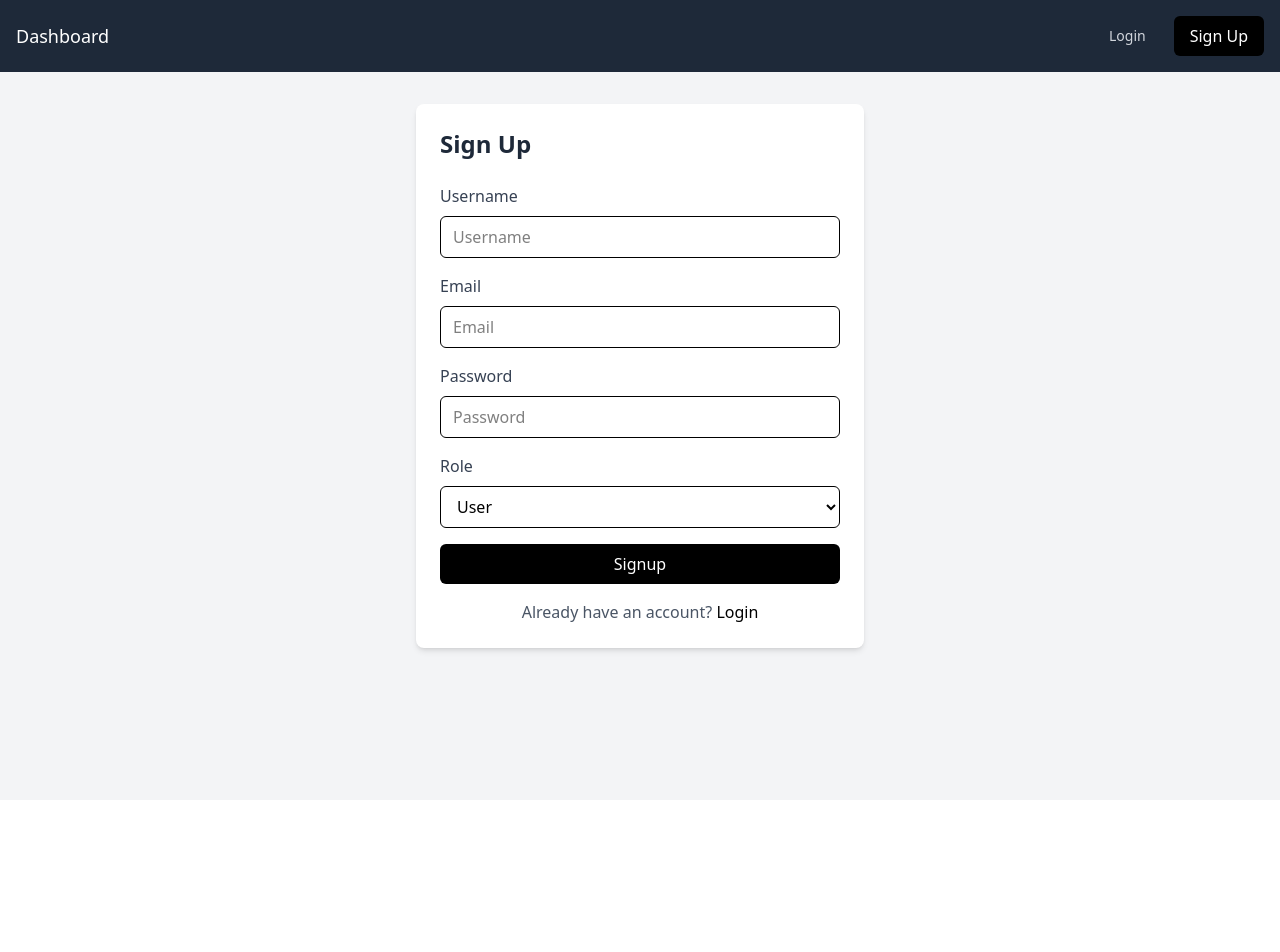
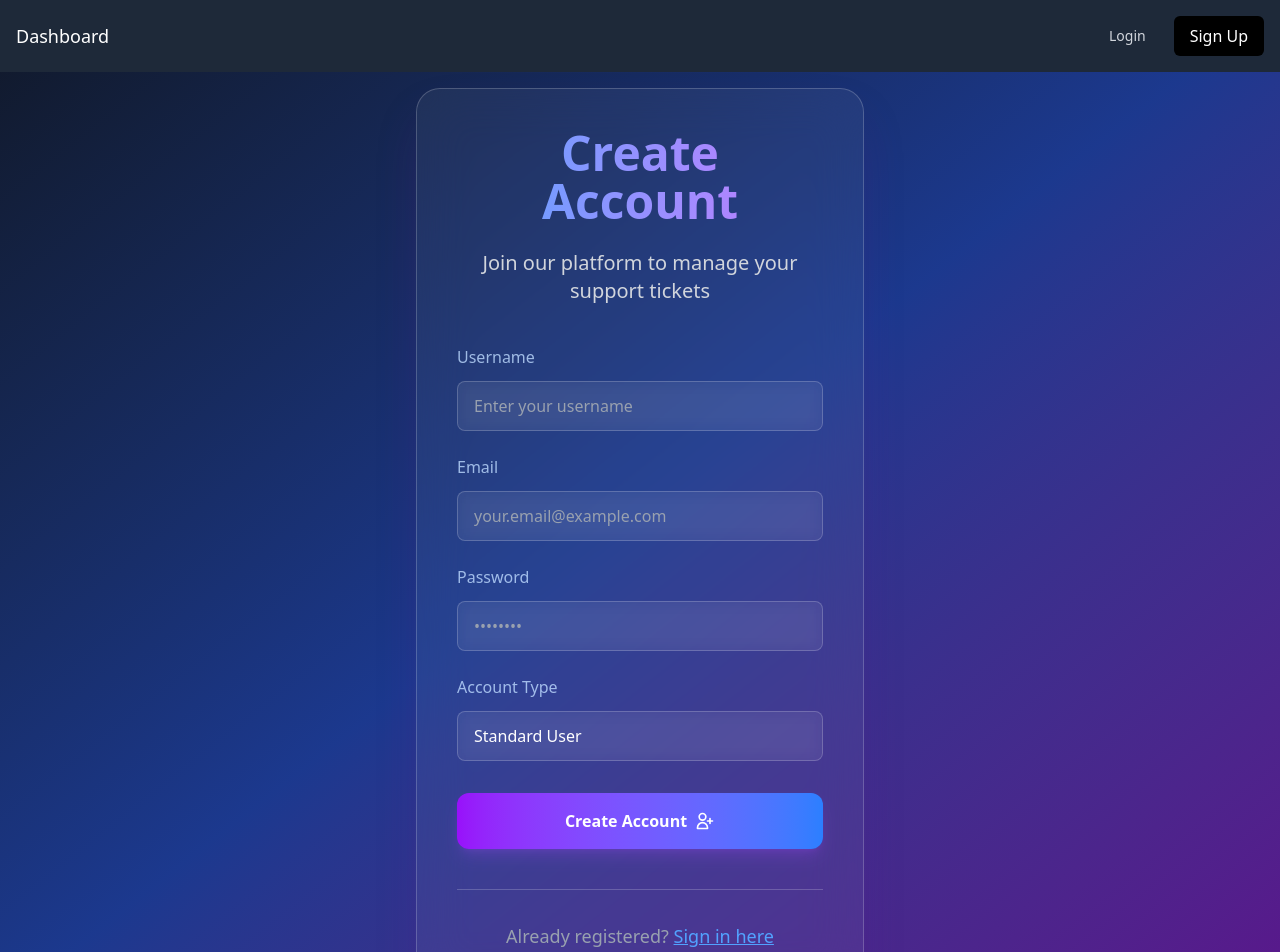
Before and after one commit to Besufekad-HAZ/Role-Based-Ticketing-System, a React (Vite) app in the folder frontend/: page /signup in a window 1280 px wide. Shown: the top 952 px of the page. Before the commit the page ends 800 px from the top, so only its background shows below. Built offline with nearby package versions, Linux system fonts and the light colour scheme.

Commit message:
Update the Signup component styling

```diff
--- a/frontend/src/pages/Signup.jsx
+++ b/frontend/src/pages/Signup.jsx
@@ -30,72 +30,140 @@ const Signup = () => {
   };
 
   return (
-    <div className="min-h-screen bg-gray-100">
+    <div className="min-h-screen bg-gradient-to-br from-gray-900 via-blue-900 to-purple-900">
       <Navbar />
-      <div className="max-w-md mx-auto mt-8 p-6 bg-white rounded-lg shadow-md">
-        <h2 className="text-2xl font-bold text-gray-800 mb-6">Sign Up</h2>
+      <div className="flex items-center justify-center min-h-screen p-4">
+        <div className="w-full max-w-md backdrop-blur-xl bg-white/5 rounded-3xl shadow-2xl shadow-purple-900/30 border border-white/20 p-10 space-y-10">
+          {/* Header Section */}
+          <div className="text-center space-y-6">
+            <h1 className="text-5xl font-bold bg-gradient-to-r from-blue-400 to-purple-400 bg-clip-text text-transparent">
+              Create Account
+            </h1>
+            <p className="text-gray-300 text-xl font-light">
+              Join our platform to manage your support tickets
+            </p>
+          </div>
+
+          {/* Error Message */}
           {error && (
-          <div className="bg-red-100 border border-red-400 text-red-700 px-4 py-3 rounded mb-4">
+            <div className="p-4 bg-red-500/20 text-red-300 rounded-lg border border-red-500/30">
               {error}
             </div>
           )}
-        <form onSubmit={handleSubmit} className="space-y-4">
+
+          {/* Form Section */}
+          <form onSubmit={handleSubmit} className="space-y-8">
+            <div className="space-y-6">
+              {/* Username Input */}
               <div>
-            <label className="block text-gray-700 mb-2">Username</label>
+                <label className="block text-blue-200/80 mb-3 font-medium">
+                  Username
+                </label>
                 <input
-              className="w-full px-3 py-2 border rounded-md focus:outline-none focus:ring-2 focus:ring-black"
+                  className="w-full px-4 py-3 bg-white/5 backdrop-blur-sm rounded-lg border border-white/20
+                    focus:outline-none focus:ring-2 focus:ring-purple-500 focus:border-transparent
+                    placeholder:text-gray-400 text-white transition-all"
                   type="text"
-              placeholder="Username"
+                  placeholder="Enter your username"
                   value={username}
                   onChange={(e) => setUsername(e.target.value)}
                   required
                 />
               </div>
+
+              {/* Email Input */}
               <div>
-            <label className="block text-gray-700 mb-2">Email</label>
+                <label className="block text-blue-200/80 mb-3 font-medium">
+                  Email
+                </label>
                 <input
-              className="w-full px-3 py-2 border rounded-md focus:outline-none focus:ring-2 focus:ring-black"
+                  className="w-full px-4 py-3 bg-white/5 backdrop-blur-sm rounded-lg border border-white/20
+                    focus:outline-none focus:ring-2 focus:ring-purple-500 focus:border-transparent
+                    placeholder:text-gray-400 text-white transition-all"
                   type="email"
-              placeholder="Email"
+                  placeholder="your.email@example.com"
                   value={email}
                   onChange={(e) => setEmail(e.target.value)}
                   required
                 />
               </div>
+
+              {/* Password Input */}
               <div>
-            <label className="block text-gray-700 mb-2">Password</label>
+                <label className="block text-blue-200/80 mb-3 font-medium">
+                  Password
+                </label>
                 <input
-              className="w-full px-3 py-2 border rounded-md focus:outline-none focus:ring-2 focus:ring-black"
+                  className="w-full px-4 py-3 bg-white/5 backdrop-blur-sm rounded-lg border border-white/20
+                    focus:outline-none focus:ring-2 focus:ring-purple-500 focus:border-transparent
+                    placeholder:text-gray-400 text-white transition-all"
                   type="password"
-              placeholder="Password"
+                  placeholder="••••••••"
                   value={password}
                   onChange={(e) => setPassword(e.target.value)}
                   required
                 />
               </div>
+
+              {/* Role Selection */}
               <div>
-            <label className="block text-gray-700 mb-2">Role</label>
+                <label className="block text-blue-200/80 mb-3 font-medium">
+                  Account Type
+                </label>
                 <select
-              className="w-full px-3 py-2 border rounded-md focus:outline-none focus:ring-2 focus:ring-black"
+                  className="w-full px-4 py-3 bg-white/5 backdrop-blur-sm rounded-lg border border-white/20
+                    focus:outline-none focus:ring-2 focus:ring-purple-500 focus:border-transparent
+                    text-white transition-all appearance-none"
                   value={role}
                   onChange={(e) => setRole(e.target.value)}
                 >
-              <option value="user">User</option>
-              <option value="admin">Admin</option>
+                  <option value="user" className="bg-gray-800">
+                    Standard User
+                  </option>
+                  <option value="admin" className="bg-gray-800">
+                    Administrator
+                  </option>
                 </select>
               </div>
+            </div>
+
+            {/* Submit Button */}
             <button
               type="submit"
-            className="w-full bg-black hover:bg-blue text-white py-2 px-4 rounded-md transition-colors"
+              className="w-full py-4 px-6 bg-gradient-to-r from-purple-600 to-blue-500
+                text-white font-semibold rounded-xl hover:from-purple-700 hover:to-blue-600
+                transition-all transform hover:scale-[1.02] shadow-lg shadow-purple-500/20
+                flex items-center justify-center space-x-2"
             >
-            Signup
+              <span>Create Account</span>
+              <svg
+                className="w-5 h-5 text-white"
+                fill="none"
+                stroke="currentColor"
+                viewBox="0 0 24 24"
+              >
+                <path
+                  strokeLinecap="round"
+                  strokeLinejoin="round"
+                  strokeWidth={2}
+                  d="M18 9v3m0 0v3m0-3h3m-3 0h-3m-2-5a4 4 0 11-8 0 4 4 0 018 0zM3 20a6 6 0 0112 0v1H3v-1z"
+                />
+              </svg>
             </button>
           </form>
-        <div className="mt-4 text-center">
-          <span className="text-gray-600">Already have an account? </span>
-          <Link to="/login" className="text-black hover:underline">
-            Login
+
+          {/* Login Link */}
+          <div className="pt-8 text-center border-t border-white/20">
+            <p className="text-gray-400 text-lg">
+              Already registered?{" "}
+              <Link
+                to="/login"
+                className="text-blue-400 hover:text-blue-300 font-medium underline transition-colors"
+              >
+                Sign in here
               </Link>
+            </p>
+          </div>
         </div>
       </div>
     </div>
```
Lines whose indentation alone changed are shown as unchanged.
